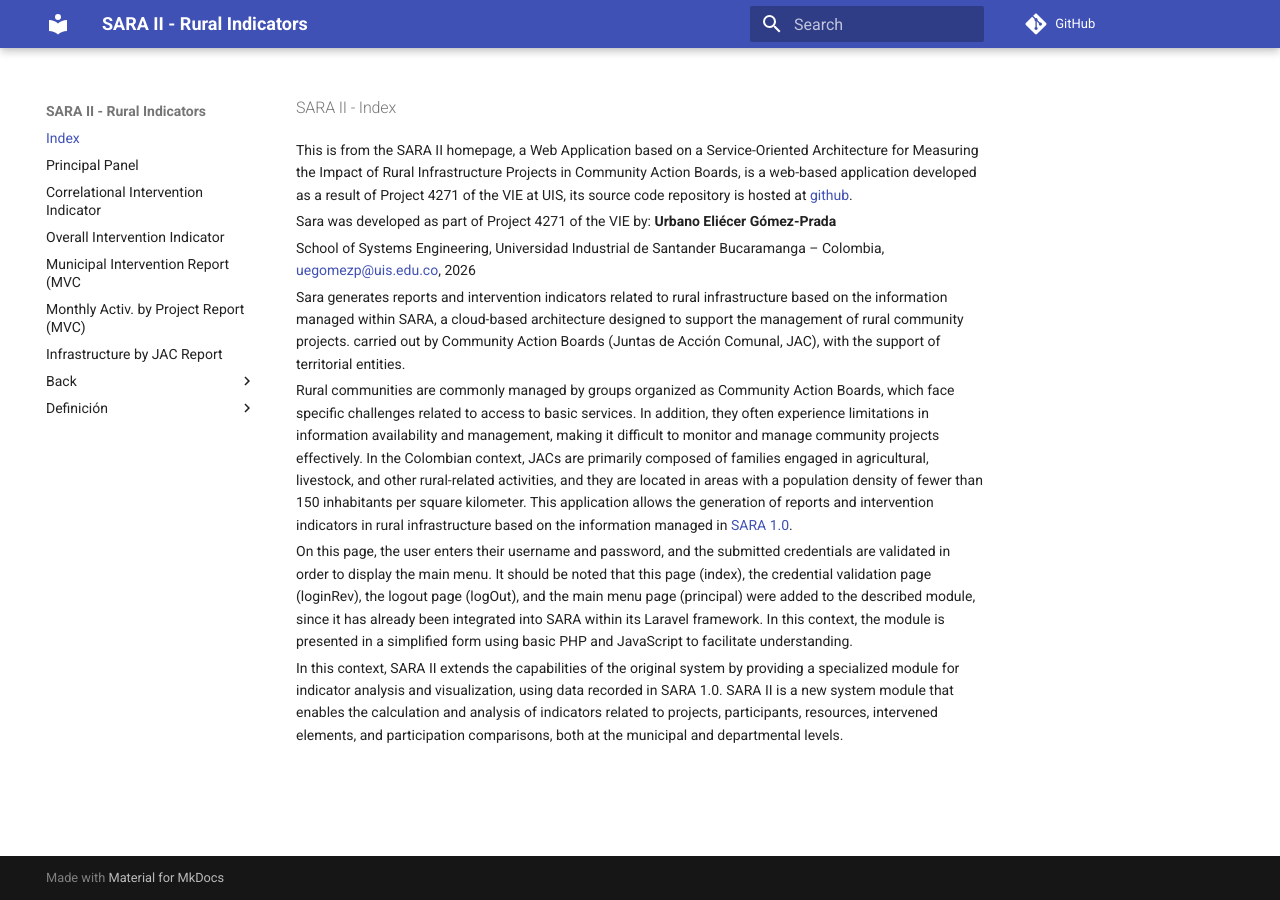
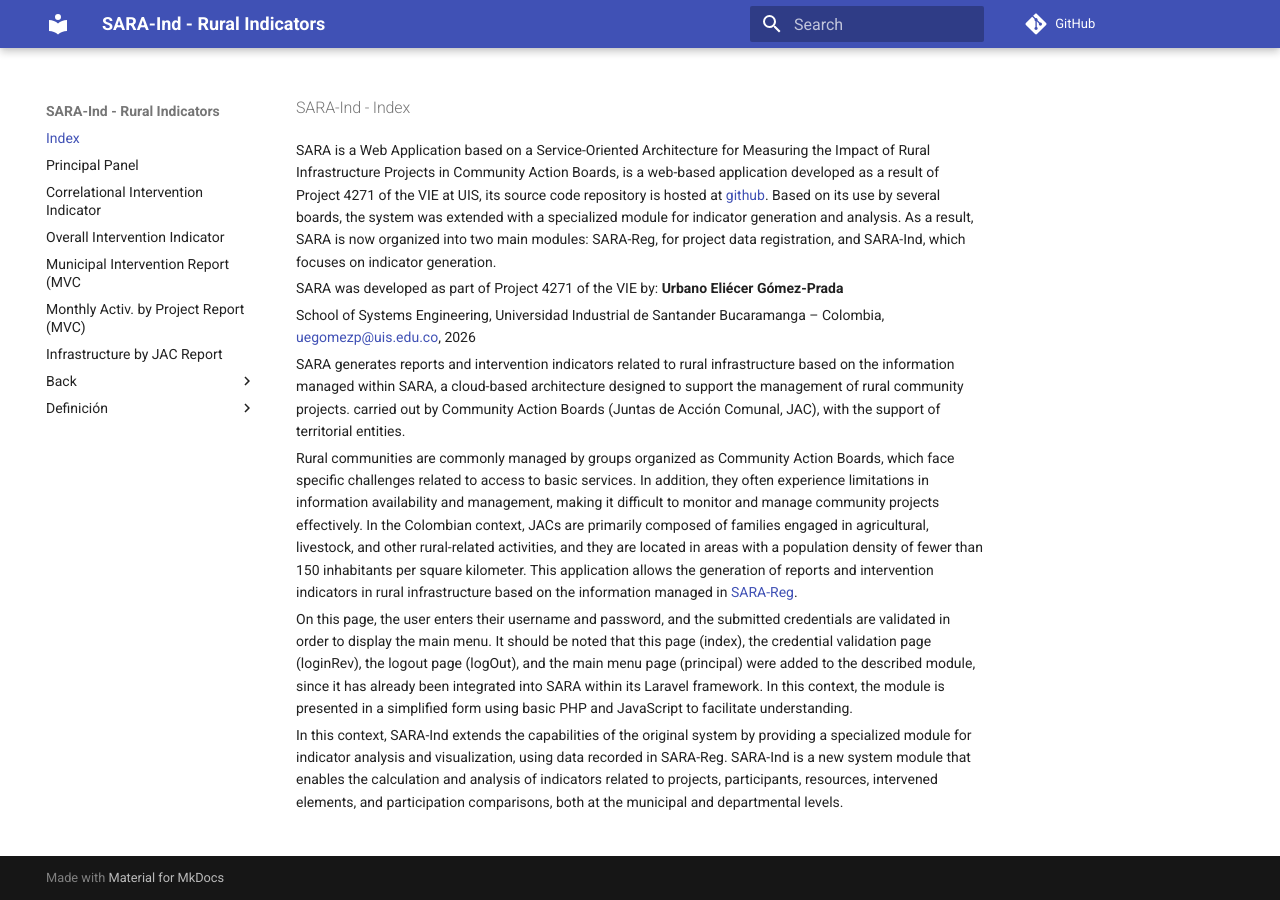
Before and after one commit to urbanoeliecer/Sara-Ind, an MkDocs documentation site: the page built from docs/index.md, in a window 1280 px wide. Built offline with MkDocs 1.6.1 and Material for MkDocs 9.7.7, drawn with Linux system fonts in a browser that asks for light colours; comment, search, counter and statistics services are not loaded.

Commit message:
Arreglar sigla SARA-Ind

```diff
--- a/docs/index.md
+++ b/docs/index.md
@@ -1,18 +1,19 @@
-# SARA II - Index
+# SARA-Ind - Index
 
-This is from the SARA II homepage, a Web Application based on a Service-Oriented Architecture for Measuring the Impact of Rural Infrastructure Projects in Community Action Boards, is a web-based application developed as a result of Project 4271 of the VIE at UIS, its source code repository is hosted at <a href="https://github.com/urbanoeliecer/Sara00" target="_blank" rel="noopener">github</a>.
+SARA is a Web Application based on a Service-Oriented Architecture for Measuring the Impact of Rural Infrastructure Projects in Community Action Boards, is a web-based application developed as a result of Project 4271 of the VIE at UIS, its source code repository is hosted at <a href="https://github.com/urbanoeliecer/Sara-Ind" target="_blank" rel="noopener">github</a>.
+Based on its use by several boards, the system was extended with a specialized module for indicator generation and analysis. As a result, SARA is now organized into two main modules: SARA-Reg, for project data registration, and SARA-Ind, which focuses on indicator generation.
 
-Sara was developed as part of Project 4271 of the VIE by: **Urbano Eliécer Gómez-Prada**
+SARA was developed as part of Project 4271 of the VIE by: **Urbano Eliécer Gómez-Prada**
 
 School of Systems Engineering, Universidad Industrial de Santander
 Bucaramanga – Colombia, [uegomezp@uis.edu.co](mailto:uegomezp@uis.edu.co), 2026
 
-Sara generates reports and intervention indicators related to rural infrastructure based on the information managed within SARA, a cloud-based architecture designed to support the management of rural community projects. carried out by Community Action Boards (Juntas de Acción Comunal, JAC), with the support of territorial entities.
+SARA generates reports and intervention indicators related to rural infrastructure based on the information managed within SARA, a cloud-based architecture designed to support the management of rural community projects. carried out by Community Action Boards (Juntas de Acción Comunal, JAC), with the support of territorial entities.
 
 Rural communities are commonly managed by groups organized as Community Action Boards, which face specific challenges related to access to basic services. In addition, they often experience limitations in information availability and management, making it difficult to monitor and manage community projects effectively.
 In the Colombian context, JACs are primarily composed of families engaged in agricultural, livestock, and other rural-related activities, and they are located in areas with a population density of fewer than 150 inhabitants per square kilometer.
-This application allows the generation of reports and intervention indicators in rural infrastructure based on the information managed in <a href="https://acofipapers.org/index.php/eiei/article/view/4844">SARA 1.0</a>.
+This application allows the generation of reports and intervention indicators in rural infrastructure based on the information managed in <a href="https://acofipapers.org/index.php/eiei/article/view/4844">SARA-Reg</a>.
 
 On this page, the user enters their username and password, and the submitted credentials are validated in order to display the main menu. It should be noted that this page (index), the credential validation page (loginRev), the logout page (logOut), and the main menu page (principal) were added to the described module, since it has already been integrated into SARA within its Laravel framework. In this context, the module is presented in a simplified form using basic PHP and JavaScript to facilitate understanding.
 
-In this context, SARA II extends the capabilities of the original system by providing a specialized module for indicator analysis and visualization, using data recorded in SARA 1.0. SARA II is a new system module that enables the calculation and analysis of indicators related to projects, participants, resources, intervened elements, and participation comparisons, both at the municipal and departmental levels.
+In this context, SARA-Ind extends the capabilities of the original system by providing a specialized module for indicator analysis and visualization, using data recorded in SARA-Reg. SARA-Ind is a new system module that enables the calculation and analysis of indicators related to projects, participants, resources, intervened elements, and participation comparisons, both at the municipal and departmental levels.
--- a/docs/tecnico/bdest.md
+++ b/docs/tecnico/bdest.md
@@ -1,6 +1,6 @@
 # Base de datos Sistema SARA
 
-La base de datos de Sara II puede ser comprendida leyendola en el siguiente orden según las entidades:
+La base de datos de Sara-Ind puede ser comprendida leyendola en el siguiente orden según las entidades:
 
 1. Las **juntas** son la entidad beneficiaria sobre la que se generan y tienen:
 2. **proyectos** (con atributos como idjunta, fecha de inicio y final, presupuesto, cantidad de beneficiarios)
--- a/mkdocs.yml
+++ b/mkdocs.yml
@@ -1,9 +1,9 @@
-site_name: SARA II - Rural Indicators
+site_name: SARA-Ind - Rural Indicators
 theme:
   name: material
   language: en
 
-repo_url: https://github.com/urbanoeliecer/Sara00
+repo_url: https://github.com/urbanoeliecer/Sara-Ind
 
 extra_css:
   - styles/extra.css
@@ -18,9 +18,9 @@ nav:
   - Principal Panel : principal.md
   - Correlational Intervention Indicator: admin/indCorelEjec.md
   - Overall Intervention Indicator: admin/indInterGnrl.md
-  - Municipal Intervention Report (MVC: admin/infPryMVC.md
-  - Monthly Activ. by Project Report (MVC): admin/infActivMesPryMVC.md
-  - Infrastructure by JAC Report: admin/infElem.md
+  - Municipal Intervention Report (MVC: admin/indPryMVC.md
+  - Monthly Activ. by Project Report (MVC): admin/indActivMesPryMVC.md
+  - Infrastructure by JAC Report: admin/indElem.md
   - Back:
     - Conection: back/conexion.md
     - Styles: back/estilos.md
```
Also changed, not shown: docs/back/conexion.md (+3 -4 lines), docs/principal.md (+4 -4 lines), 9 other files.
